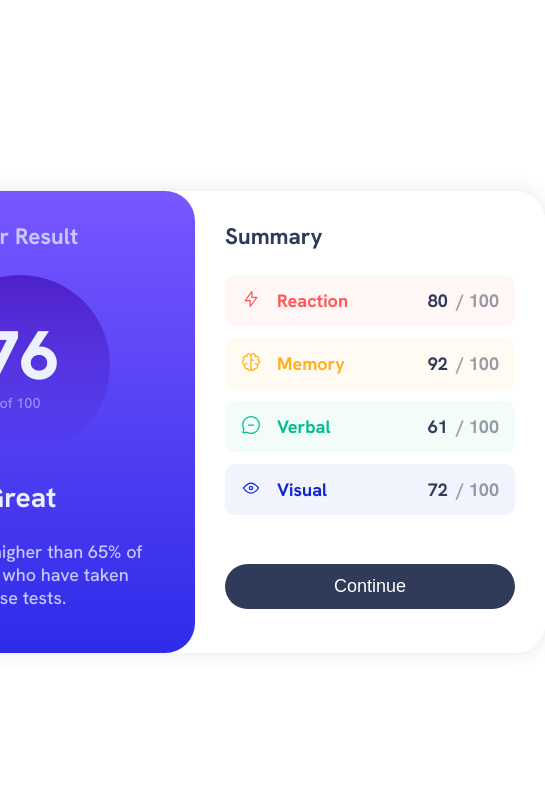
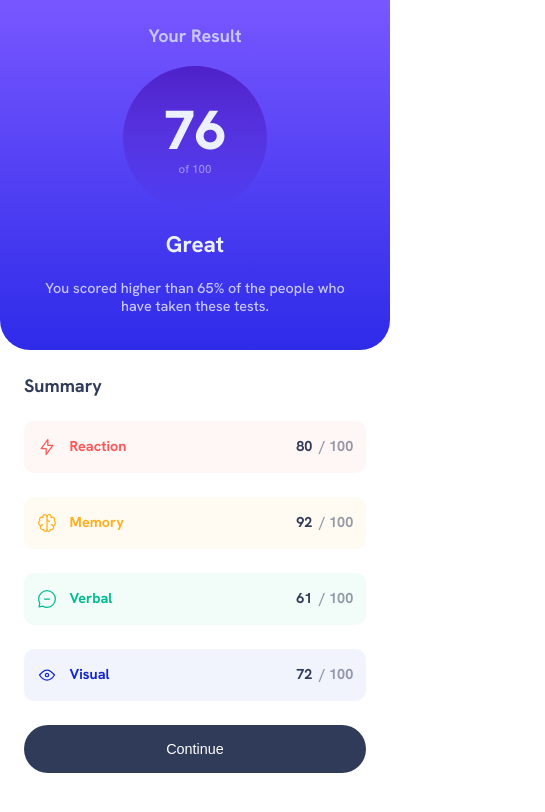
Before and after one commit to mihai2537/Results-summary-component, a plain HTML site: page index.html in a window 390 px wide. Shown: the whole page, 545 px wide, since content can reach past the window. Drawn offline with Linux system fonts and the light colour scheme.

Commit message:
Add mobile queries and clear garbage comments

```diff
--- /dev/null
+++ b/css/queries.css
@@ -0,0 +1,43 @@
+/* Below 740 px - small devices */
+@media (max-width: 46.25em) {
+  html {
+    font-size: 50%;
+  }
+}
+
+/* Below 575 px */
+@media (max-width: 36em) {
+  .results {
+    flex-direction: column;
+  }
+
+  .container {
+    padding: 0;
+    align-items: stretch;
+  }
+
+  .panel-first {
+    border-top-left-radius: 0;
+    border-top-right-radius: 0;
+    width: 100%;
+
+    padding-inline: 5.2rem;
+  }
+
+  .panel-second {
+    width: 100%;
+    gap: 3rem;
+  }
+
+  .item-box {
+    gap: 3rem;
+  }
+
+  .item {
+    padding-block: 2rem;
+  }
+
+  .button {
+    padding-block: 2rem;
+  }
+}
--- a/css/results.css
+++ b/css/results.css
@@ -1,14 +1,4 @@
-/* SPACES */
-/*
-  2 / 4 / 8 / 12 / 16 / 18 / 20 / 24 / 30 / 36 / 44 / 52 / 62 / 74 / 86 / 98
-*/
-
-/* TypeScale - Major Third - Base 18 */
-/*
-    11.5 / 14.4 / 18 / 22.5 / 28.13 / 35.16 / 43.95 / 54.93 / 68.66
-*/
 .results {
-  /* background-color: var(--cobalt-blue); */
   display: flex;
   box-shadow: 0 0 20px rgba(0, 0, 0, 0.1);
   border-radius: 30px;
@@ -37,7 +27,6 @@
 }
 
 .circle {
-  /* background-color: green; */
   background: linear-gradient(
     to bottom,
     var(--violet-blue),
@@ -61,7 +50,6 @@
 }
 
 .score-total {
-  /* color: var(--light-lavender); */
   color: rgb(200, 199, 255, 0.6);
   font-size: 1.44rem;
 }
@@ -94,10 +82,6 @@
 .title-second {
   font-size: 2.25rem;
   color: var(--dark-gray-blue);
-  /* margin-bottom: 2.4rem; */
-}
-
-.item-box {
 }
 
 .item {
@@ -147,15 +131,18 @@
 }
 
 .button {
-  margin-top: auto;
+  position: relative;
+  color: #fff;
   border: none;
-  color: #fff;
+  border-radius: 100px;
+  cursor: pointer;
   background-color: var(--dark-gray-blue);
   font-size: inherit;
+
+  margin-top: auto;
   padding-block: 1.2rem;
-  border-radius: 100px;
 }
-
+/* Cannot add transition time to background */
 .button:hover {
   background: linear-gradient(
     to bottom,
@@ -163,8 +150,3 @@
     var(--light-royal-blue)
   );
 }
-
-/* SPACES */
-/*
-  2 / 4 / 8 / 12 / 16 / 18 / 20 / 24 / 30 / 36 / 44 / 52 / 62 / 74 / 86 / 98
-*/
--- a/css/style.css
+++ b/css/style.css
@@ -41,5 +41,4 @@ body {
   align-items: center;
   min-height: 100vh;
   padding: 0 2rem;
-  /* background-color: blue; */
 }
--- a/index.html
+++ b/index.html
@@ -25,6 +25,7 @@
     <link rel="stylesheet" href="css/colors.css" />
     <link rel="stylesheet" href="css/style.css" />
     <link rel="stylesheet" href="css/results.css" />
+    <link rel="stylesheet" href="css/queries.css" />
   </head>
   <body>
     <div class="container">
@@ -168,15 +169,9 @@
               </p>
             </div>
           </div>
-          <!-- <div class="button-container">
-            <button class="button">Continue</button>
-          </div> -->
           <button class="button">Continue</button>
         </div>
       </div>
     </div>
-    <!-- Your Result 76 of 100 Great You scored higher than 65% of the people who
-    have taken these tests. Summary Reaction 80 / 100 Memory 92 / 100 Verbal 61
-    / 100 Visual 72 / 100 Continue -->
   </body>
 </html>
```
